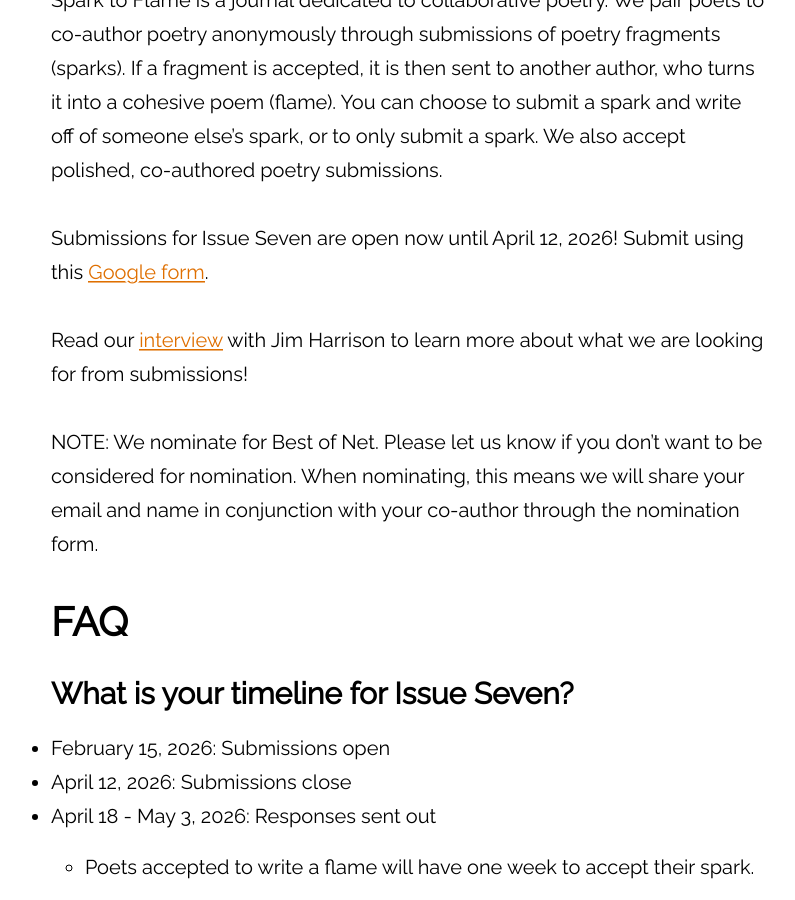
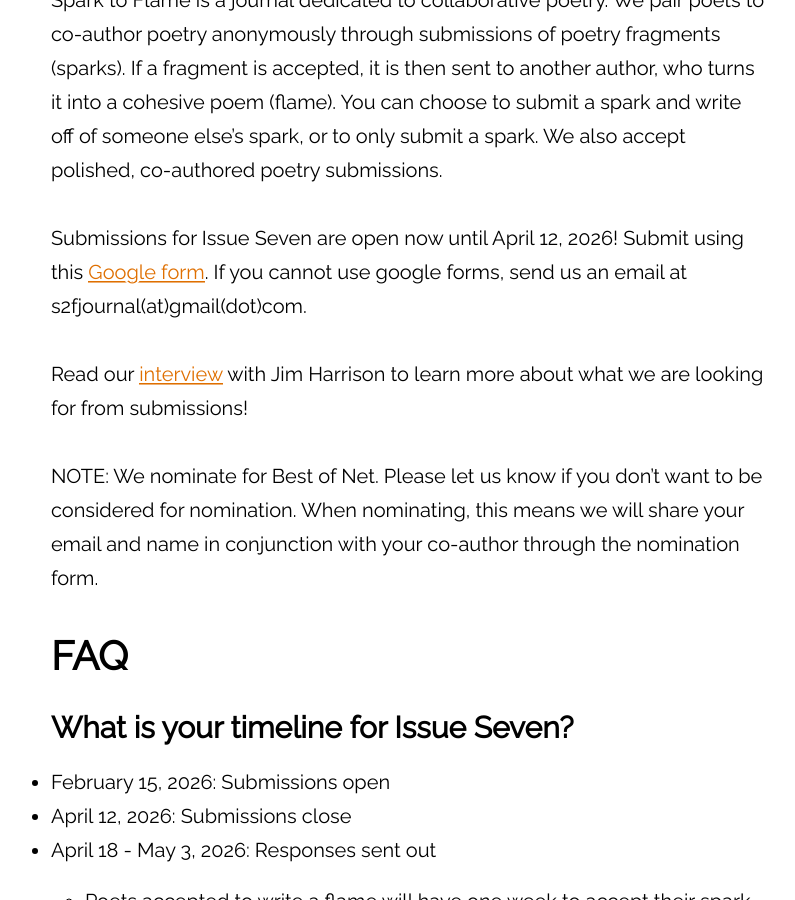
Before and after one commit to atmars77/atmars77.github.io, a Jekyll site: the page built from submit.md, in a window 1280 px wide and 900 px high, scrolled down 478 px. Shown: the whole window, without its empty margins (232-1027 px from the left). Built offline with Jekyll 4.4.1, drawn with Linux system fonts in a browser that asks for light colours.

Commit message:
say if cannot use gmail

```diff
--- a/submit.md
+++ b/submit.md
@@ -8,7 +8,7 @@ largeimage: "/assets/Images/tina_candle.png"
 ---
 Spark to Flame is a journal dedicated to collaborative poetry. We pair poets to co-author poetry anonymously through submissions of poetry fragments (sparks). If a fragment is accepted, it is then sent to another author, who turns it into a cohesive poem (flame). You can choose to submit a spark and write off of someone else’s spark, or to only submit a spark. We also accept polished, co-authored poetry submissions.
 
-Submissions for Issue Seven are open now until April 12, 2026! Submit using this [Google form](https://forms.gle/oT9ZdQapRfyap1CQ8).
+Submissions for Issue Seven are open now until April 12, 2026! Submit using this [Google form](https://forms.gle/oT9ZdQapRfyap1CQ8). If you cannot use google forms, send us an email at s2fjournal(at)gmail(dot)com.
 
 Read our [interview](https://sixquestionsfor.blogspot.com/2023/10/Spark-To-Flame.html) with Jim Harrison to learn more about what we are looking for from submissions!
 
```
